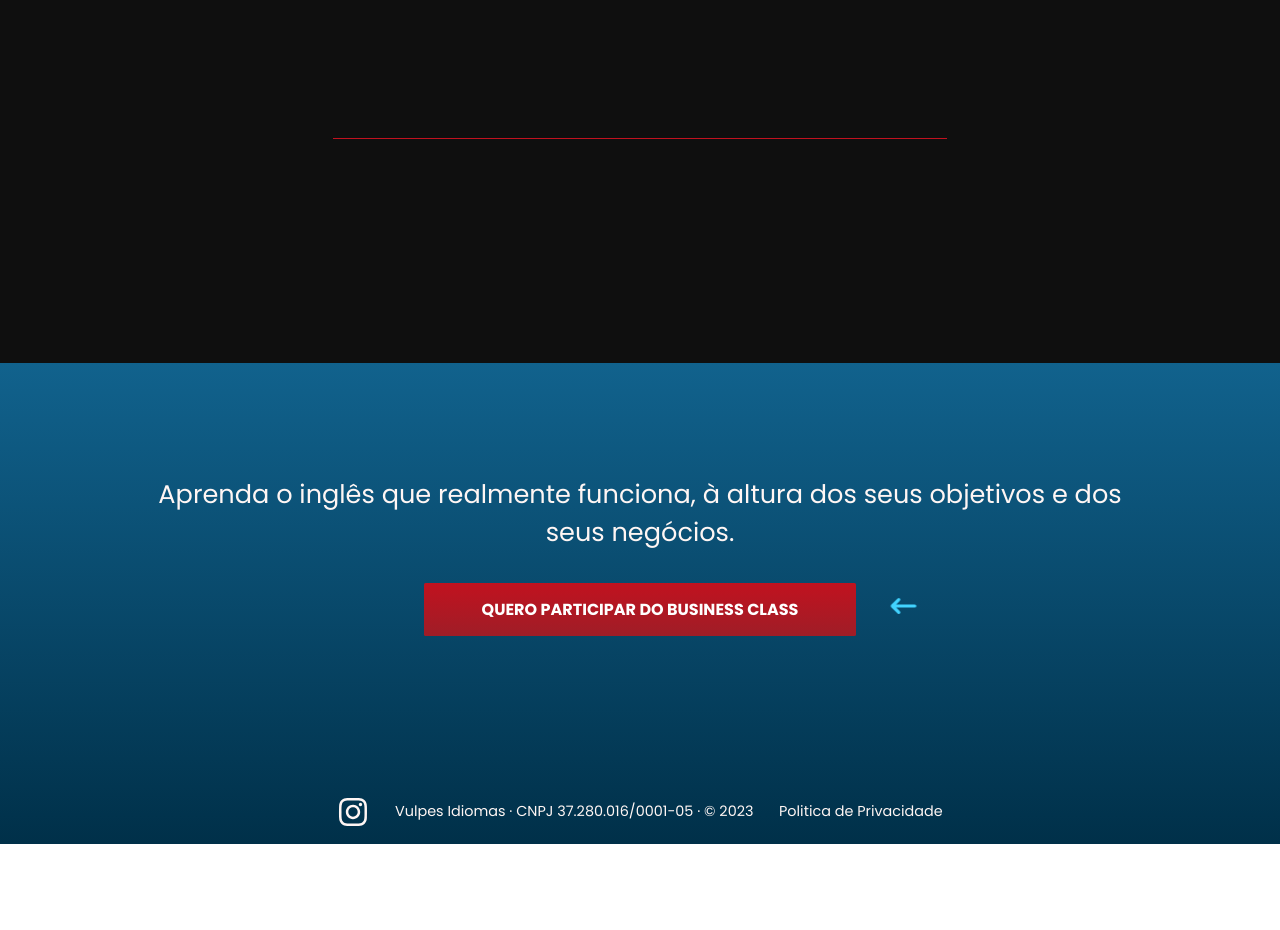
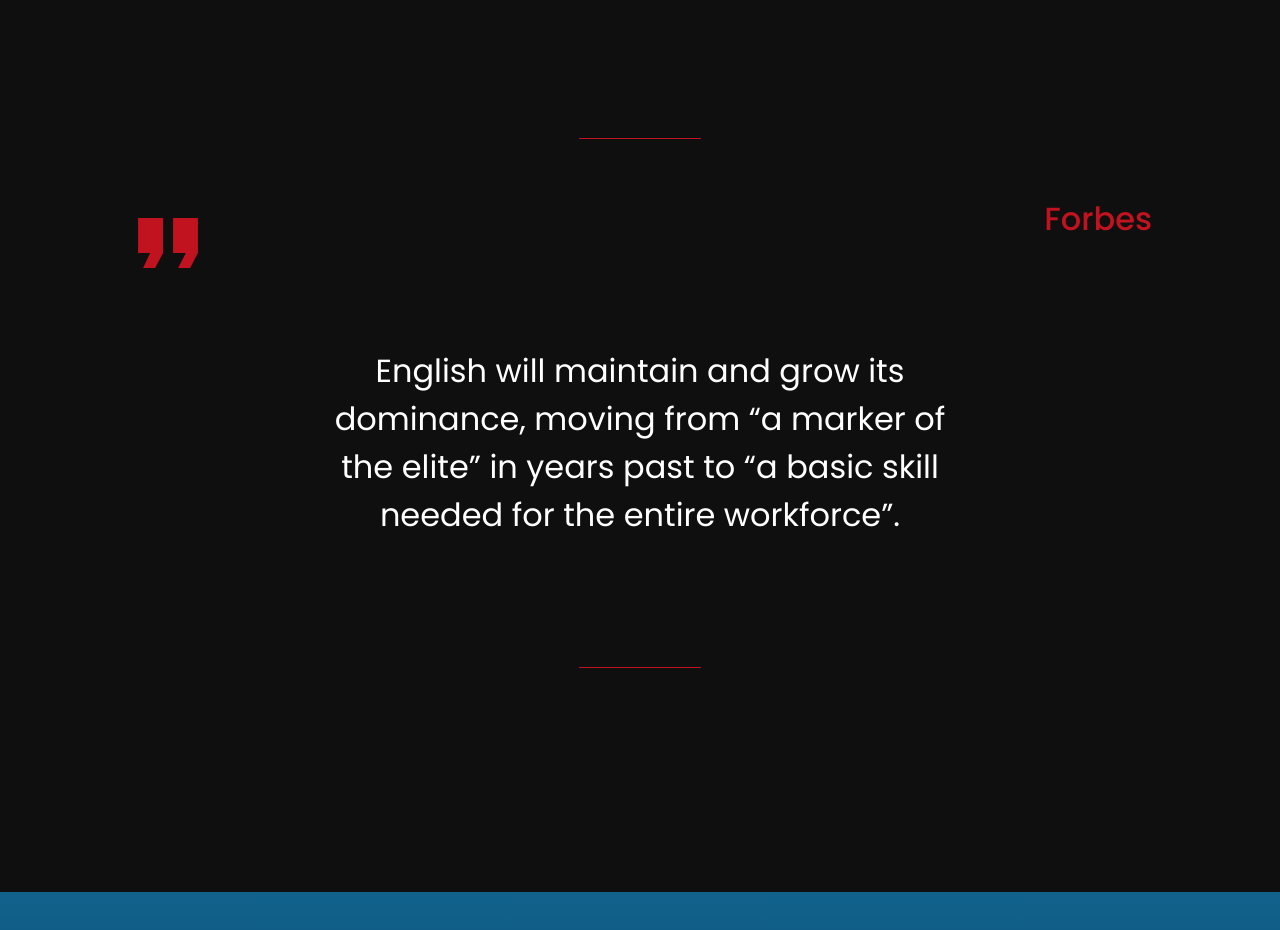
Before and after one commit to victorradael/vulpes, a Next.js app: page / in a window 1280 px wide. Shown: the part 5960-6890 px from the top of the page. Before the commit the page ends 6804 px from the top, so only its background shows below. Built offline with nearby package versions, Linux system fonts and the light colour scheme.

Commit message:
:hammer: Increase one more Inspiration

```diff
--- a/components/InspirationSession/index.tsx
+++ b/components/InspirationSession/index.tsx
@@ -24,6 +24,26 @@ const InspirationSession = () => {
                     </span>
                 </div>
             </div>
+
+            <div className={styles.line}>
+                <IoMdQuote className={styles.icon} />
+                <span className={styles.title}>Forbes</span>
+            </div>
+
+            <div className={styles.center__detail}>
+                <div className={styles.reduce__width}>
+                    <span className={styles.line__detail}>
+                        <Link href="https://www.forbes.com/sites/dorieclark/2012/10/26/english-the-language-of-global-business/?sh=5751244fb57e">
+                            <a target="_blank" rel="noopener noreferrer" className={styles.remove__style}>
+                                <span className={styles.text__link}>
+                                    English will maintain and grow its dominance, moving from “a marker of the elite” in years past to “a basic skill needed for the entire workforce”.
+                                </span>
+                            </a>
+                        </Link>
+                        <div className={styles.break__line}></div>
+                    </span>
+                </div>
+            </div>
         </div>
     );
 };
--- a/components/InspirationSession/styles.module.css
+++ b/components/InspirationSession/styles.module.css
@@ -65,6 +65,8 @@
 }
 
 .break__line {
+    width: 20%;
+    margin-inline: auto;
     margin-top: 8rem;
     border-bottom: 1px solid var(--text-red-color);
 }
```
